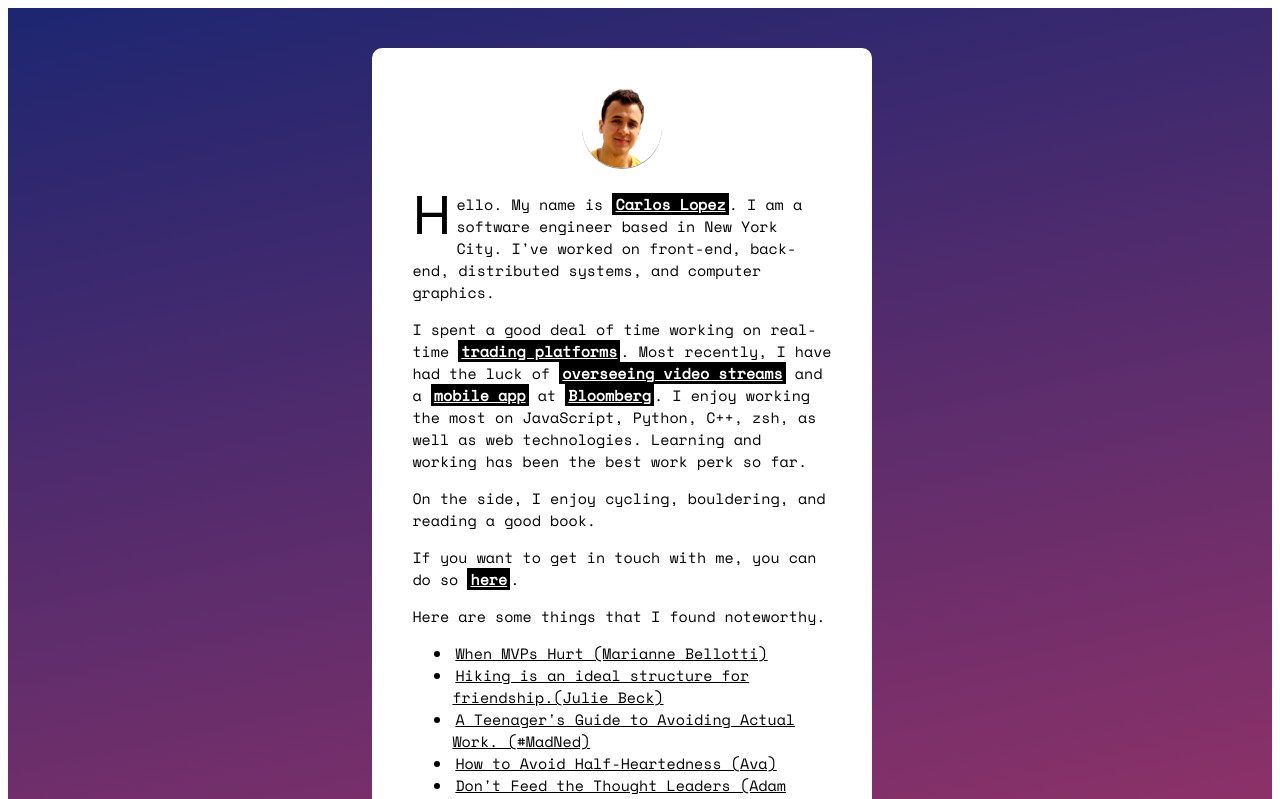
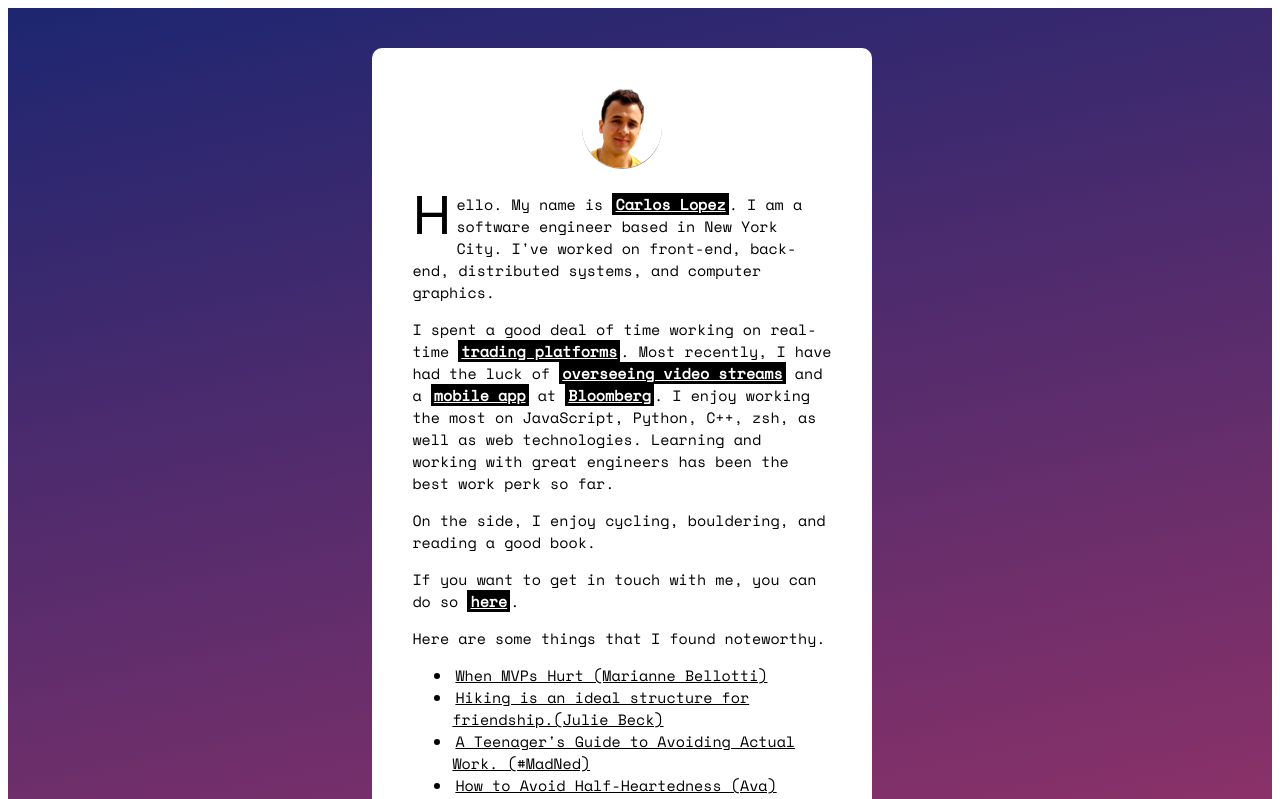
Before and after one commit to CarlosELopez/home, a plain HTML site: page index.html in a window 1280 px wide. Shown: the top 799 px of the page. Drawn offline with nearby package versions, Linux system fonts and the light colour scheme.

```diff
--- a/index.html
+++ b/index.html
@@ -134,7 +134,7 @@
                     <p id="first-p">Hello. My name is <a href="https://www.linkedin.com/in/carlos-lopez-nyc/">Carlos Lopez</a>. I am
                     a software engineer based in New York City. I've worked on front-end, back-end, distributed systems, and computer graphics.</p>
 
-                    <p>I spent a good deal of time working on real-time <a href="https://www.bloomberg.com/professional/product/execution-management-system/">trading platforms</a>. Most recently, I have had the luck of <a href="https://www.bloomberg.com/live">overseeing video streams</a> and a <a href="https://apps.apple.com/us/app/bloomberg-business-news/id281941097">mobile app</a> at <a href="https://www.bloomberg.com/">Bloomberg</a>. I enjoy working the most on JavaScript, Python, C++, zsh, as well as web technologies. Learning and working has been the best work perk so far.</p>
+                    <p>I spent a good deal of time working on real-time <a href="https://www.bloomberg.com/professional/product/execution-management-system/">trading platforms</a>. Most recently, I have had the luck of <a href="https://www.bloomberg.com/live">overseeing video streams</a> and a <a href="https://apps.apple.com/us/app/bloomberg-business-news/id281941097">mobile app</a> at <a href="https://www.bloomberg.com/">Bloomberg</a>. I enjoy working the most on JavaScript, Python, C++, zsh, as well as web technologies. Learning and working with great engineers has been the best work perk so far.</p>
 
                     <p>On the side, I enjoy cycling, bouldering, and reading a good book.</p>
 
```
